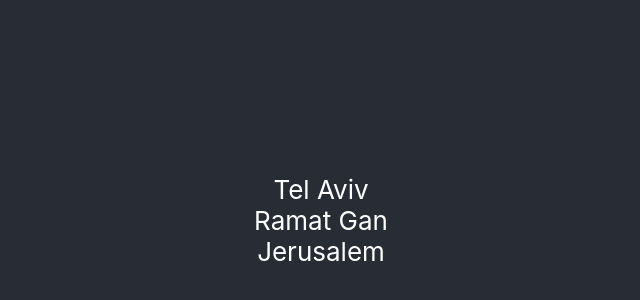
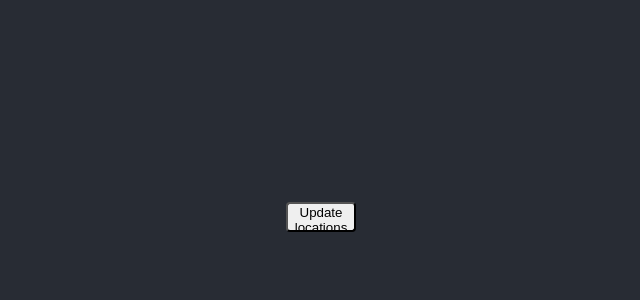
Before and after one commit to okozolin/ShareLocations, a React (Create React App) app in the folder client-share-location/: page / in a window 1280 px wide. Shown: the part 180-480 px from the top of the page, without its empty margins (319-959 px from the left). Built offline with nearby package versions, Linux system fonts and the light colour scheme.

Commit message:
whire up map and list components

```diff
--- a/client-share-location/src/App.js
+++ b/client-share-location/src/App.js
@@ -1,7 +1,8 @@
-import React, {useState} from 'react';
+import React, { useCallback, useState} from 'react';
 import {List} from "./components/list/list.component";
 
 import './App.css';
+import {MapDisplay} from "./components/map/map.component";
 
 function App() {
 
@@ -9,10 +10,24 @@ function App() {
 
     const [locations, setLocations] = useState([]);
 
+    const handleListChange = useCallback(
+        (event) => {
+            const query = event.target.value;
+
+            // fetch from API
+        //     fetch(`http://maps.google.com/api?q=${query}`)
+        //         .then(res => res.json())
+        //         .then(data => setLocations(data.map(formatLocations)));
+            setLocations(tmpLocations)
+        },
+        []
+    );
+
     return (
     <div className="App">
       <header className="App-header">
-          <List locations = {tmpLocations}></List>
+          <MapDisplay handleListChange = { handleListChange } />
+          <List locations = {locations} />
       </header>
     </div>
   );
--- /dev/null
+++ b/client-share-location/src/components/map/map.component.css
@@ -0,0 +1,5 @@
+button {
+    width: 70px;
+    height: 30px;
+    border-radius: 4px;
+}
--- /dev/null
+++ b/client-share-location/src/components/map/map.component.js
@@ -0,0 +1,12 @@
+import React from 'react'
+import "./map.component.css";
+
+
+export const MapDisplay = ({ handleListChange }) => {
+
+    return (
+        <div>
+            <button onClick={ handleListChange }>Update locations</button>
+        </div>
+    )
+}
```
